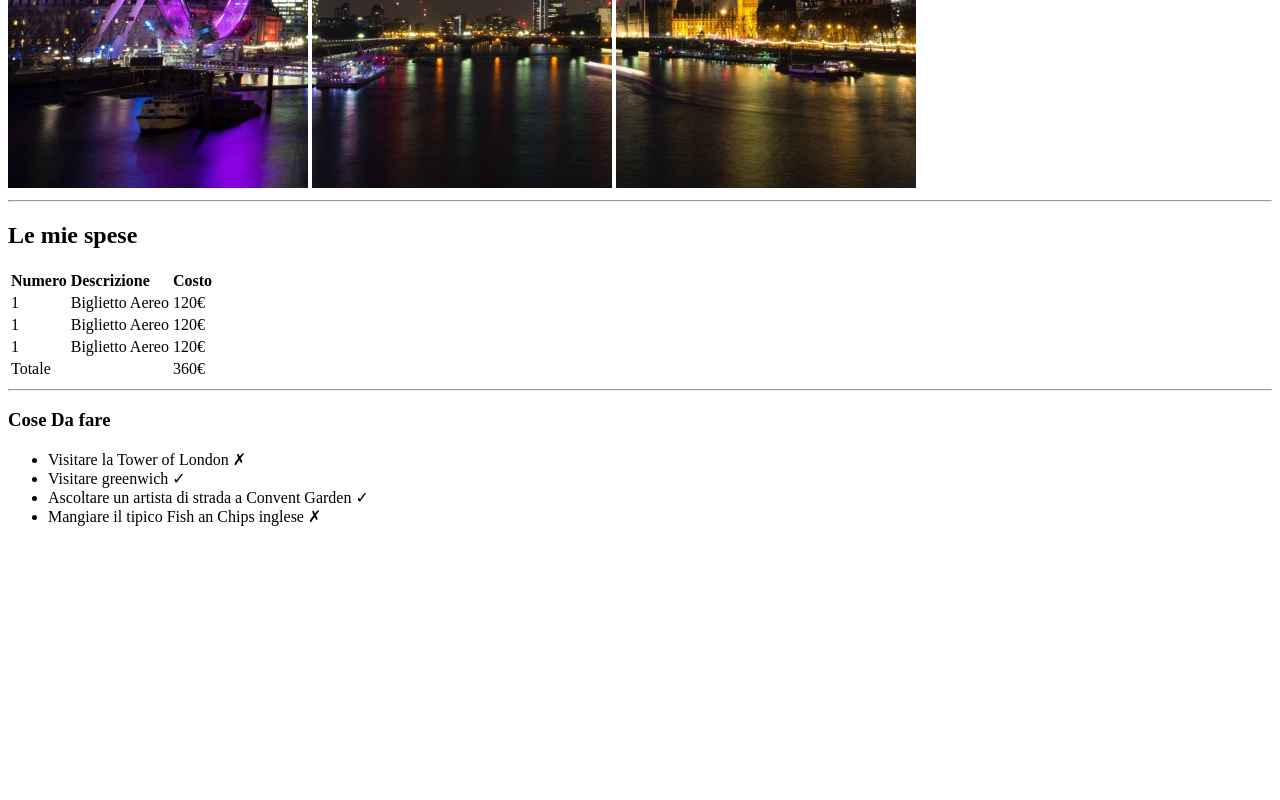
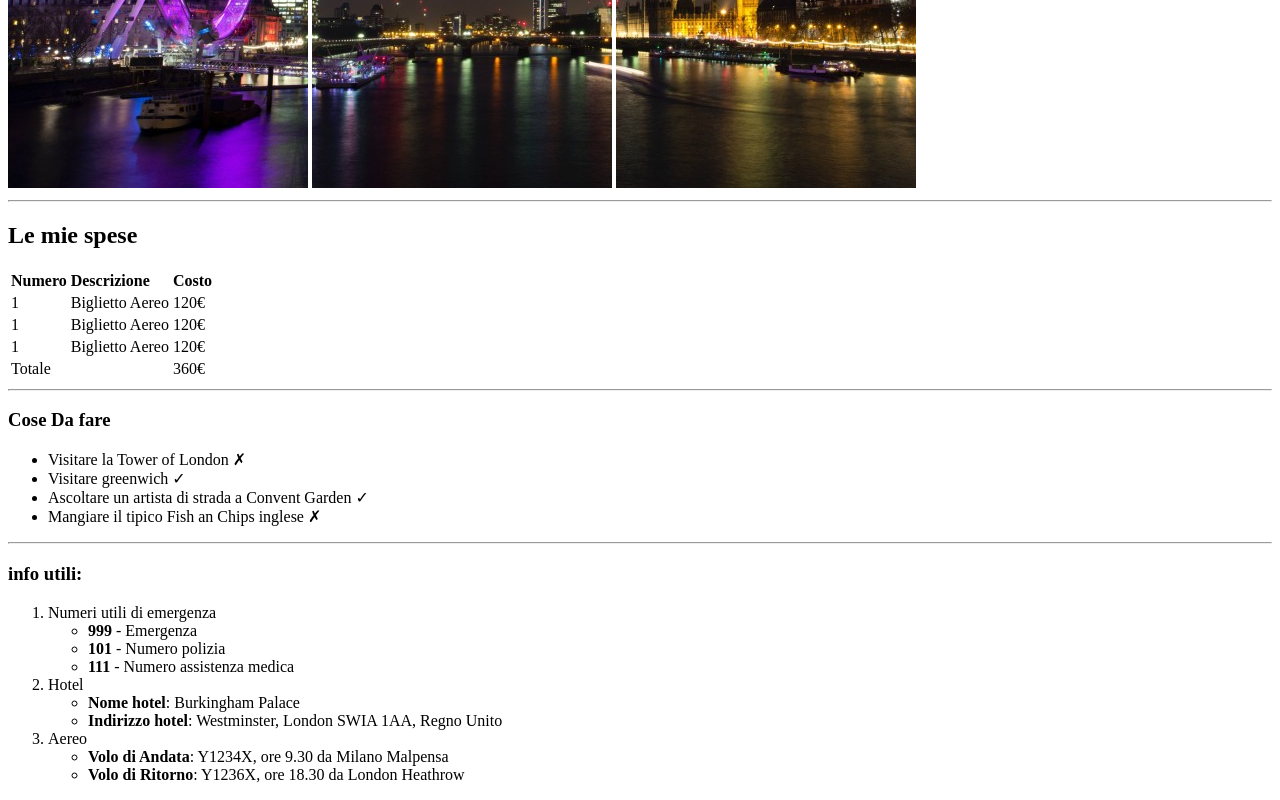
Before and after one commit to Boolean-projects-paolo/html-london-trip, a plain HTML site: page index.html in a window 1280 px wide. Shown: the part 492-1292 px from the top of the page. Before the commit the page ends 1034 px from the top, so only its background shows below. Drawn offline with Linux system fonts and the light colour scheme.

Commit message:
sviluppo main - parte 2

```diff
--- a/index.html
+++ b/index.html
@@ -56,6 +56,26 @@
             <li>Ascoltare un artista di strada a Convent Garden &check;</li>
             <li>Mangiare il tipico Fish an Chips inglese &cross;</li>
         </ul>
+    <hr>
+    <h3>info utili:</h3>
+        <ol>
+            <li>Numeri utili di emergenza</li>
+                <ul>
+                    <li><strong>999</strong> - Emergenza</li>
+                    <li><strong>101</strong> - Numero polizia</li>
+                    <li><strong>111</strong> - Numero assistenza medica</li>
+                </ul>
+            <li>Hotel</li>
+                <ul>
+                    <li><strong>Nome hotel</strong>: Burkingham Palace</li>
+                    <li><strong>Indirizzo hotel</strong>: Westminster, London SWIA 1AA, Regno Unito</li>
+                </ul>
+            <li>Aereo</li>
+                <ul>
+                    <li><strong>Volo di Andata</strong>: Y1234X, ore 9.30 da Milano Malpensa</li>
+                    <li><strong>Volo di Ritorno</strong>: Y1236X, ore 18.30 da London Heathrow</li>
+                </ul>
+        </ol>
     </main>
 
     <footer></footer>
```
